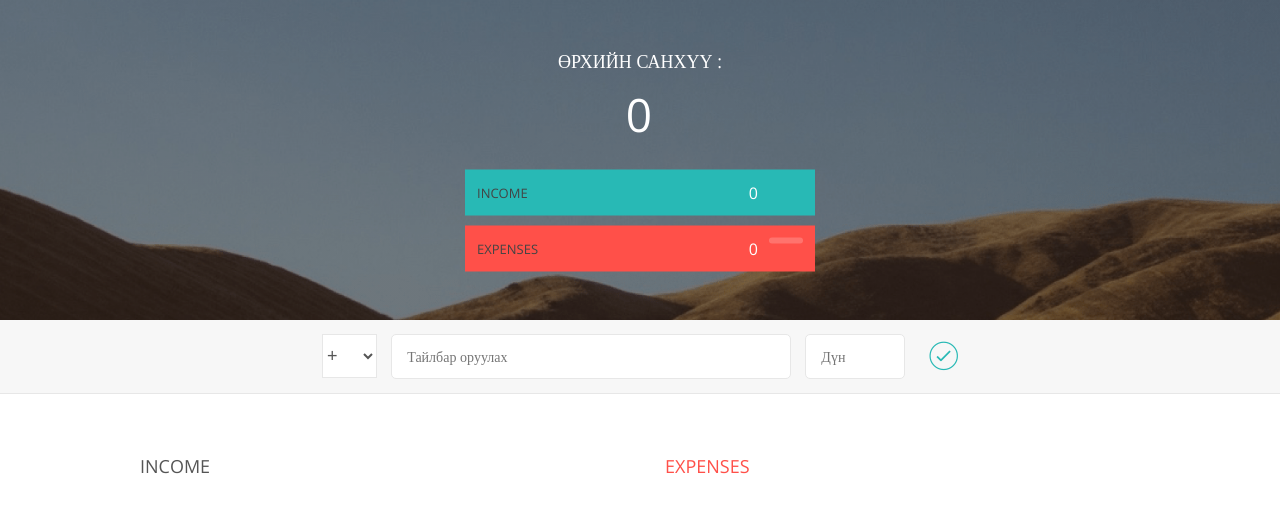
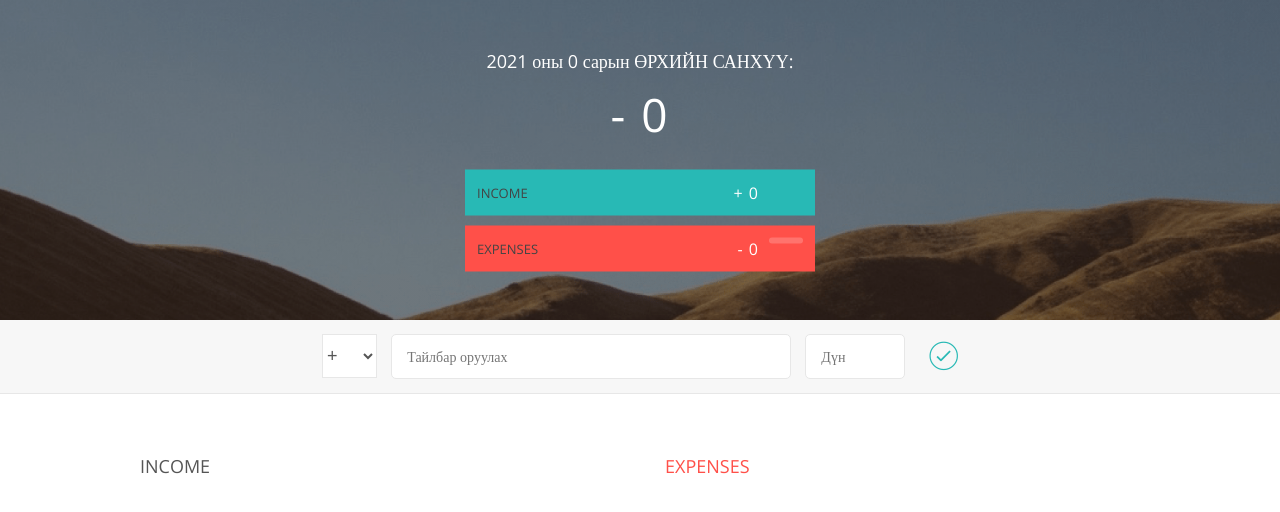
Before and after one commit to otgooJS/finance, a plain HTML site: page index.html in a window 1280 px wide. Drawn offline with nearby package versions, Linux system fonts and the light colour scheme.

Commit message:
Money will be diplayed in comma format.

```diff
--- a/app.js
+++ b/app.js
@@ -12,15 +12,62 @@ var uiController = (function () {
     expenseLabel: ".budget__expenses--value",
     percentageLabel: ".budget__expenses--percentage",
     containerDiv: ".container",
+    expensePercentageLabel: ".item__percentage",
+    dateLabel: ".budget__title--month",
+  };
+
+  var nodeListForeach = function (list, callback) {
+    for (var i = 0; i < list.length; i++) {
+      callback(list[i], i);
+    }
+  };
+
+  var formatMoney = function (too, type) {
+    too = "" + too;
+    var x = too.split("").reverse().join("");
+    var y = "";
+    var count = 1;
+    for (var i = 0; i < x.length; i++) {
+      y = y + x[i];
+      if (count % 3 === 0) y = y + ",";
+      count++;
+    }
+
+    var z = y.split("").reverse().join("");
+    if (z[0] === ",") z = z.substr(1, z.length - 1);
+    if (type === "inc") z = "+ " + z;
+    else z = "- " + z;
+    return z;
   };
 
   return {
+    displayDate: function () {
+      var unuudur = new Date();
+      //console.log("Date: " + unuudur);
+      document.querySelector(DOMstrings.dateLabel).textContent =
+        unuudur.getFullYear() + " оны " + unuudur.getMonth() + " сарын ";
+      //console.log("month: " + unuudur.getMonth()); //0 Why???
+    },
+
     getInput: function () {
       return {
         type: document.querySelector(DOMstrings.inputType).value, // exp, inc
         description: document.querySelector(DOMstrings.inputDescription).value,
         value: parseInt(document.querySelector(DOMstrings.inputValue).value), //parseInt: convert string to number
       };
+    },
+
+    displayPercentages: function (allPercentages) {
+      //Зарлагын NodeList-ийг олох// <button id="">click me</button>
+      var elements = document.querySelectorAll(
+        DOMstrings.expensePercentageLabel
+      );
+      //Элемент болгоны хувьд зарлагын хувийг массиваас авч шивж оруулах
+      //Expense percentage will be typed by taken from massive for each elements.
+
+      nodeListForeach(elements, function (el, index) {
+        el.textContent = allPercentages[index];
+      });
     },
     //Public service
     getDOMstrings: function () {
@@ -54,11 +101,24 @@ var uiController = (function () {
     //Elements of tusviigAvah f: tusuv: data.tusuv, huvi: data.huvi, totalInc: data.totals.inc, totalExp: data.totals.exp,
 
     tusviigUzuuleh: function (tusuv) {
-      document.querySelector(DOMstrings.tusuvLabel).textContent = tusuv.tusuv;
-      document.querySelector(DOMstrings.incomeLabel).textContent =
-        tusuv.totalInc;
-      document.querySelector(DOMstrings.expenseLabel).textContent =
-        tusuv.totalExp;
+      var type;
+      if (tusuv.tusuv > 0) type = "inc";
+      else type = "exp";
+
+      document.querySelector(DOMstrings.tusuvLabel).textContent = formatMoney(
+        tusuv.tusuv,
+        type
+      );
+      document.querySelector(DOMstrings.incomeLabel).textContent = formatMoney(
+        tusuv.totalInc,
+        "inc"
+      );
+
+      document.querySelector(DOMstrings.expenseLabel).textContent = formatMoney(
+        tusuv.totalExp,
+        "exp"
+      );
+
       if (tusuv.huvi !== 0) {
         document.querySelector(DOMstrings.percentageLabel).textContent =
           tusuv.huvi;
@@ -89,7 +149,7 @@ var uiController = (function () {
       // 2. Тэр нь HTML дотроо орлого зарлагын утгуудыг REPLACE ашиглан өөрчилж өгнө.
       html = html.replace("%id%", item.id);
       html = html.replace("$$DESCRIPTION$$", item.description);
-      html = html.replace("$$VALUE$$", item.value);
+      html = html.replace("$$VALUE$$", formatMoney(item.value, type));
 
       // 3. Бэлтгэсэн HTML-ээ DOM-руу хийж өгнө.
       document.querySelector(list).insertAdjacentHTML("beforeend", html);
@@ -111,7 +171,19 @@ var financeController = (function () {
     this.id = id;
     this.description = description;
     this.value = value;
+    this.percentage = -1;
   };
+
+  Expense.prototype.calcPercentage = function (totalIncome) {
+    if (totalIncome > 0)
+      this.percentage = Math.round((this.value / totalIncome) * 100);
+    else this.percentage = 0;
+  };
+
+  Expense.prototype.getPercentage = function () {
+    return this.percentage;
+  };
+
   var calculateTotal = function (type) {
     var sum = 0;
     data.items[type].forEach(function (el) {
@@ -137,7 +209,7 @@ var financeController = (function () {
 
     huvi: 0,
   };
-
+  //public service:
   return {
     tusuvTootsooloh: function () {
       //sanhuugiin dald f
@@ -145,8 +217,24 @@ var financeController = (function () {
       calculateTotal("exp"); //Нийт зарлагын нийлбэрийг тооцоолно
       data.tusuv = data.totals.inc - data.totals.exp; //Төсвийг шинээр тооцоолно
       //Орлго, зарлагын хувийг тооцоолно
+      if (data.totals.inc > 0)
         data.huvi = Math.round((data.totals.exp / data.totals.inc) * 100);
+      else data.huvi = 0;
     },
+    calculatePercentages: function () {
+      data.items.exp.forEach(function (el) {
+        el.calcPercentage(data.totals.inc);
+      });
+    },
+
+    getPercentages: function () {
+      var allPercentages = data.items.exp.map(function (el) {
+        return el.getPercentage();
+      });
+
+      return allPercentages;
+    },
+
     tusviigAvah: function () {
       return {
         tusuv: data.tusuv,
@@ -210,6 +298,13 @@ var appController = (function (uiController, financeController) {
       // 3. Олж авсан өгөгдлүүдээ вэб дээрээ тохирох хэсэгт нь гаргана
       uiController.addListItem(item, input.type);
       uiController.clearFields();
+
+      //Төсвийг шинээр тооцоолоод дэлгэцэнд үзүүлнэ.
+      updateTusuv();
+    }
+  };
+
+  var updateTusuv = function () {
     // 4. Төсвийг тооцоолно
     //code-iig hoinoos ni bichij boldog. Bidend tusuvTsootsooloh gesen f Not yet
     financeController.tusuvTootsooloh();
@@ -218,7 +313,13 @@ var appController = (function (uiController, financeController) {
     // 6. Төсвийн тооцоог дэлгэцэнд гаргана.
     console.log(tusuv);
     uiController.tusviigUzuuleh(tusuv);
-    }
+    // 7. Элементүүдийн хувийг тооцоолно
+    financeController.calculatePercentages();
+    // 8. Элементүүдийн тооцоолсон хувийг хүлээж авна
+    var allPercentages = financeController.getPercentages();
+    // 9. Эдгээр хувийг дэлгэцэнд харуулна.
+    console.log("each exp-s percentage: " + allPercentages);
+    uiController.displayPercentages(allPercentages);
   };
 
   var setupEventListeners = function () {
@@ -251,6 +352,8 @@ var appController = (function (uiController, financeController) {
           // 2. Дэлгэц дээрээс энэ элэментийг устгана.
           uiController.deleteListItem(id); // 05.076_06.12
           // 3,. Үлдэгдэл тооцоог шинэчилж харуулна.
+          //Төсвийг шинээр тооцоолоод дэлгэцэнд үзүүлнэ.
+          updateTusuv();
         }
       });
   };
@@ -258,6 +361,7 @@ var appController = (function (uiController, financeController) {
   return {
     init: function () {
       console.log("Application started...");
+      uiController.displayDate();
       uiController.tusviigUzuuleh({
         tusuv: 0,
         huvi: 0,
--- a/index.html
+++ b/index.html
@@ -19,7 +19,7 @@
     <div class="top">
       <div class="budget">
         <div class="budget__title">
-          ӨРХИЙН САНХҮҮ <span class="budget__title--month"></span>:
+          <span class="budget__title--month"></span> ӨРХИЙН САНХҮҮ:
         </div>
 
         <div class="budget__value">+ 2,345.64</div>
```
Lines whose indentation alone changed are shown as unchanged.
